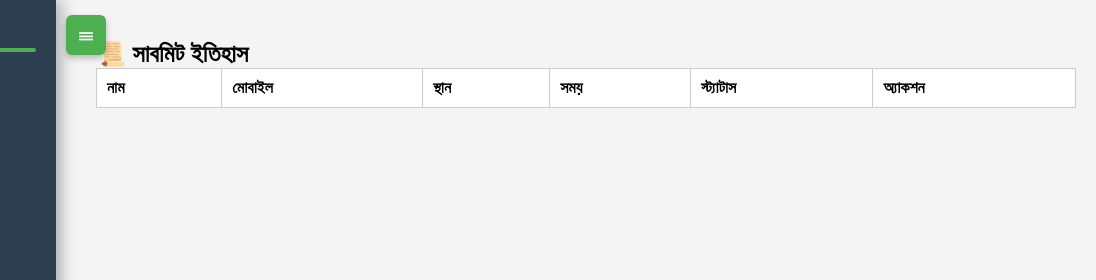
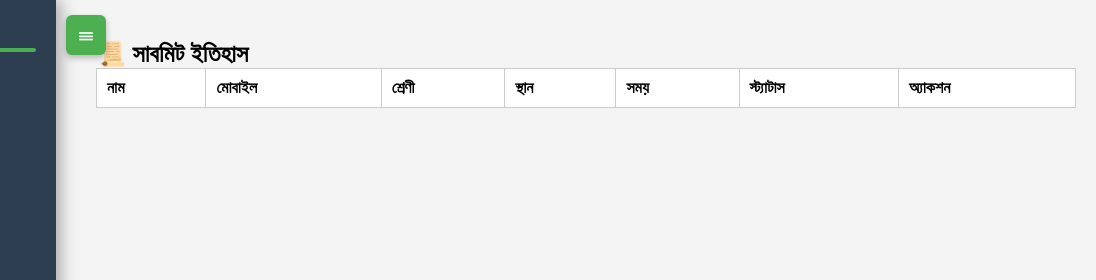
Before and after one commit to rabbihossain94/BD_Clean_From-, a plain HTML site: page history.html in a window 1280 px wide. Shown: the top 280 px of the page, 184-1280 px from the left. Drawn offline with Linux system fonts and the light colour scheme.

Commit message:
Update history.html

```diff
--- a/history.html
+++ b/history.html
@@ -30,6 +30,7 @@
         <tr>
           <th>নাম</th>
           <th>মোবাইল</th>
+          <th>শ্রেণী</th>
           <th>স্থান</th>
           <th>সময়</th>
           <th>স্ট্যাটাস</th>
```
